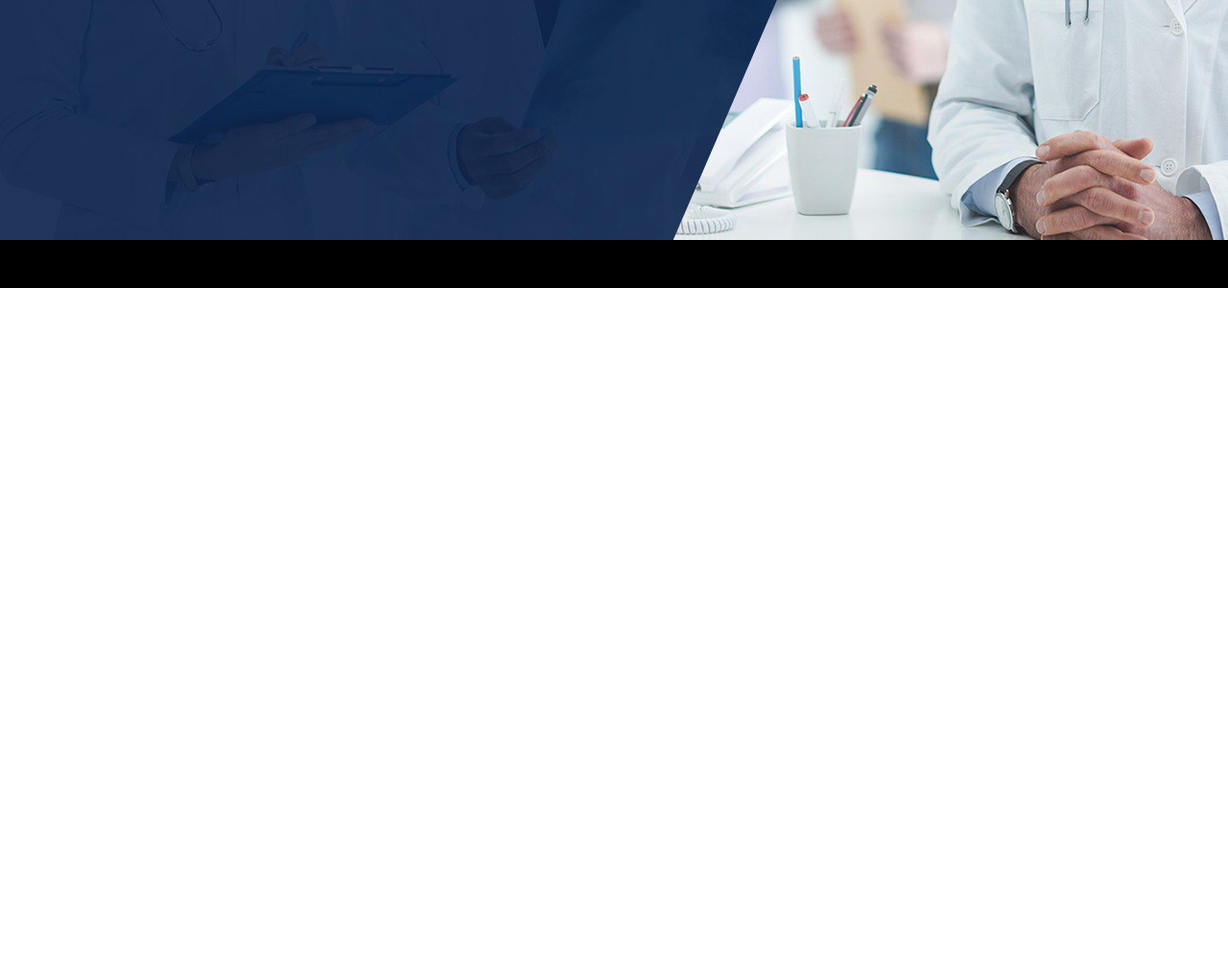
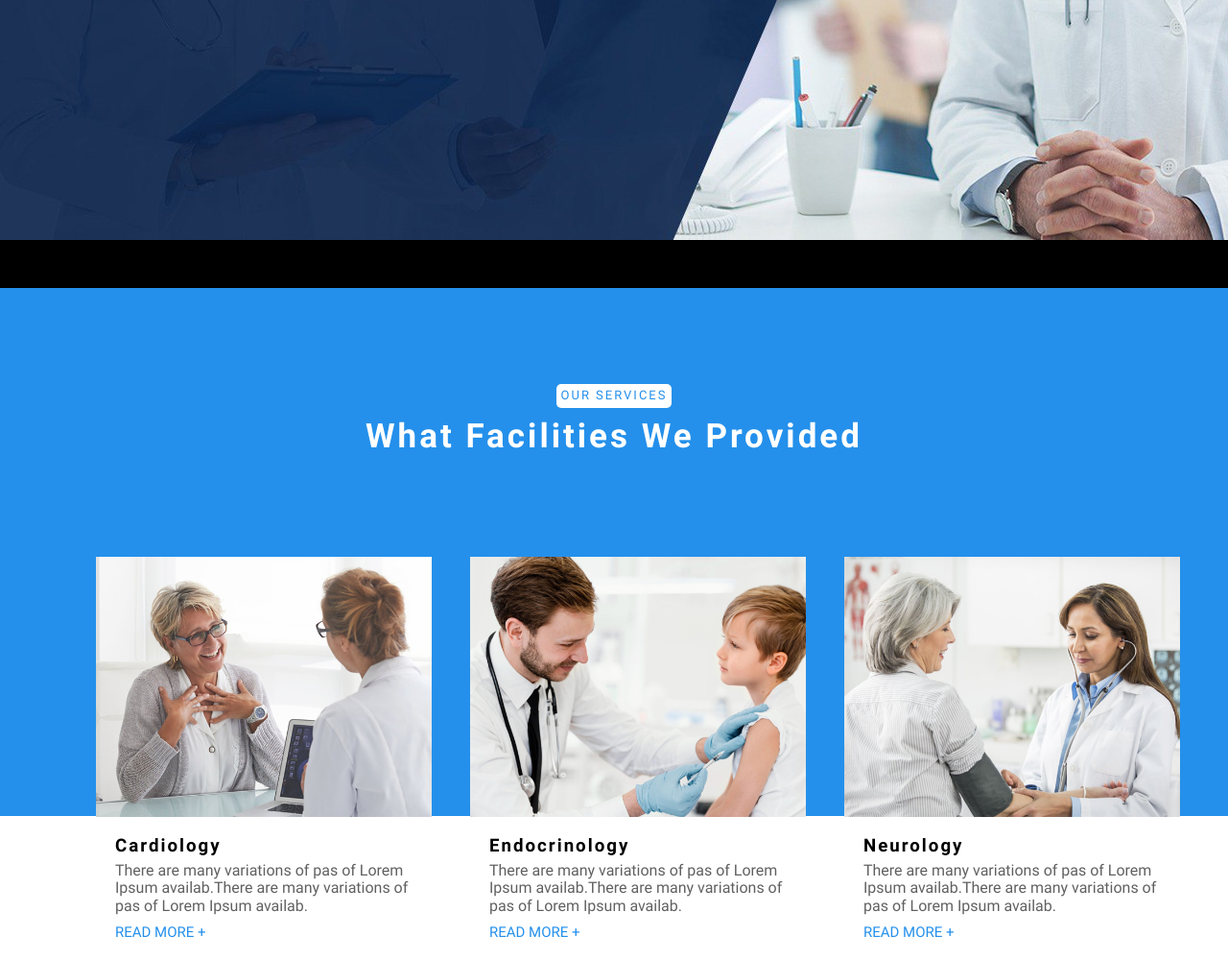
Before and after one commit to Joxa-UZ/medicate-project2, a plain HTML site: page index.html in a window 1280 px wide. Shown: the part 627-1627 px from the top of the page at 96% size. Before the commit the page ends 927 px from the top, so only its background shows below. Drawn offline with Linux system fonts and the light colour scheme.

Commit message:
hero and services sections

```diff
--- a/index.html
+++ b/index.html
@@ -240,6 +240,76 @@
         </div>
       </div>
     </section>
+    <section class="services">
+      <div class="container">
+        <div class="services-box">
+          <div class="services-box__top">
+            <span class="services-box__short-title">
+              OUR SERVICES
+            </span>
+            <h2 class="services-box__title">
+              What Facilities We Provided
+            </h2>
+          </div>
+
+          <ul class="services-box__list">
+            <li class="services-box__item">
+              <img class="services-box__item-img" src="./images/services-item-one.jpg" width="400" height="400" alt="doctor">
+
+              <div class="services-box__info">
+                <h3 class="services-box__info-title">
+                  Cardiology
+                </h3>
+                <p class="services-box__info-text">
+                  There are many variations of pas of Lorem Ipsum availab.There are many variations of pas of Lorem Ipsum availab.
+                </p>
+                <a class="services-box__info-link" href="#">
+                  READ MORE +
+                </a>
+              </div>
+            </li>
+            <li class="services-box__item">
+              <img class="services-box__item-img" src="./images/services-item-two.jpg" width="400" height="400" alt="doctor">
+
+              <div class="services-box__info">
+                <h3 class="services-box__info-title">
+                  Endocrinology
+                </h3>
+                <p class="services-box__info-text">
+                  There are many variations of pas of Lorem Ipsum availab.There are many variations of pas of Lorem Ipsum availab.
+                </p>
+                <a class="services-box__info-link" href="#">
+                  READ MORE +
+                </a>
+              </div>
+            </li>
+            <li class="services-box__item">
+              <img class="services-box__item-img" src="./images/services-item-three.jpg" width="400" height="400" alt="doctor">
+
+              <div class="services-box__info">
+                <h3 class="services-box__info-title">
+                  Neurology
+                </h3>
+                <p class="services-box__info-text">
+                  There are many variations of pas of Lorem Ipsum availab.There are many variations of pas of Lorem Ipsum availab.
+                </p>
+                <a class="services-box__info-link" href="#">
+                  READ MORE +
+                </a>
+              </div>
+            </li>
+          </ul>
+        </div>
+      </div>
+    </section>
+
+    <section class="about">
+      <div class="container">
+        <div class="about-box">
+
+        </div>
+      </div>
+    </section>
   </main>
   <script src="./js/main.js"></script>
 </body>
--- a/scss/blocks/_blocks.scss
+++ b/scss/blocks/_blocks.scss
@@ -2,4 +2,5 @@
 @import "container";
 @import "header";
 @import "hero";
+@import "services";
 @import "footer";
--- /dev/null
+++ b/scss/blocks/_services.scss
@@ -0,0 +1,134 @@
+.services{
+    position: relative;
+    height: 550px;
+    padding: 100px 0px;
+    background-color: #2490EB;
+}
+.services-box__top{
+    display: flex;
+    align-items: center;
+    flex-direction: column;
+    justify-content: center;
+}
+.services-box__short-title{
+    display: inline-block;
+    margin-bottom: 10px;
+    padding: 5px;
+    color: #2490EB;
+    font-size: 13px;
+    letter-spacing: 2px;
+    background-color: #fff;
+    border-radius: 5px;
+}
+.services-box__list{
+    position: absolute;
+    top: 280px;
+    left: 100px;
+    display: flex;
+    align-items: center;
+    justify-content: center;
+    margin: 0;
+    margin-right: auto;
+    margin-left: auto;
+    padding: 0;
+    list-style: none;
+}
+.services-box__item{
+    margin-right: 40px;
+}
+.services-box__item:last-child{
+    margin-right: 0;
+}
+
+.services-box__item::before{
+    position: absolute;
+    bottom: 200px;
+    left: -100px;
+    content: "";
+    width: 20px;
+    height: 30px;
+    display: inline-block;
+    padding: 5px;
+    background-image: url("../images/doctor-icon.png");
+    background-repeat: no-repeat;
+    background-color: #2490EB;
+    z-index: 10;
+}
+
+.services-box__item-img{
+    width: 350px;
+}
+.services-box__info{
+    width: 350px;
+    display: flex;
+    padding: 20px;
+    flex-direction: column;
+    background-color: #fff;
+}
+.services-box__title{
+    margin: 0;
+    font-size: 35px;
+    letter-spacing: 3px;
+    text-align: left;
+    color: #fff;
+}
+.services-box__info-title{
+    margin: 0;
+    margin-bottom: 5px;
+    letter-spacing: 2px;
+    color: #000;
+}
+.services-box__info-text{
+    margin: 0;
+    margin-bottom: 10px;
+    color: rgba(0, 0, 0, 0.623);
+}
+.services-box__info-link{
+    text-decoration: none;
+    color: #2490EB;
+    font-size: 15px;
+}
+
+
+@media only screen and (max-width: 1250px) {
+    .services-box__list{
+        left: calc(50% - 560px);
+    }
+}
+
+@media only screen and (max-width: 1160px) {
+    .services-box__list{
+        left: calc(50% - 380px);
+    }
+    .services-box__item:last-child{
+        display: none;
+    }
+}
+
+@media only screen and (max-width: 816px) {
+    .services-box__list{
+        left: calc(50% - 150px);
+    }
+    .services-box__item:first-child{
+        margin-right: 0;
+    }
+    .services-box__item:nth-child(2){
+        display: none;
+    }
+}
+
+@media only screen and (max-width: 375px) {
+    .services-box__list{
+        left: calc(50% - 150px);
+    }
+    .services-box__item:first-child{
+        width: 100%;
+        max-width: 300px;
+    }
+    .services-box__item-img{
+        width: 300px;
+    }
+    .services-box__info{
+        max-width: 300px;
+    }
+}
```
Also changed, not shown: css/main.css, images/doctor-icon.png (added), images/services-item-one.jpg (added), images/services-item-three.jpg (added), images/services-item-two.jpg (added), 1 other file.
